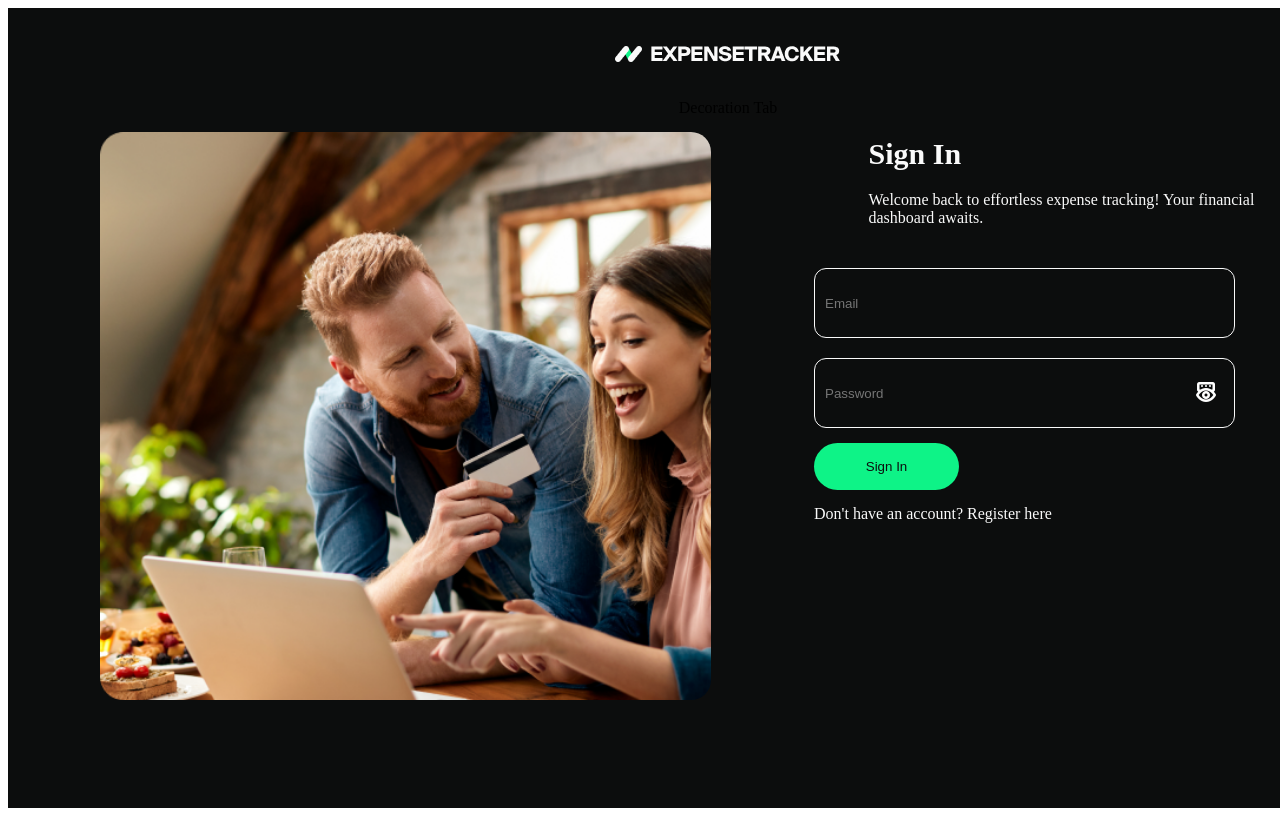
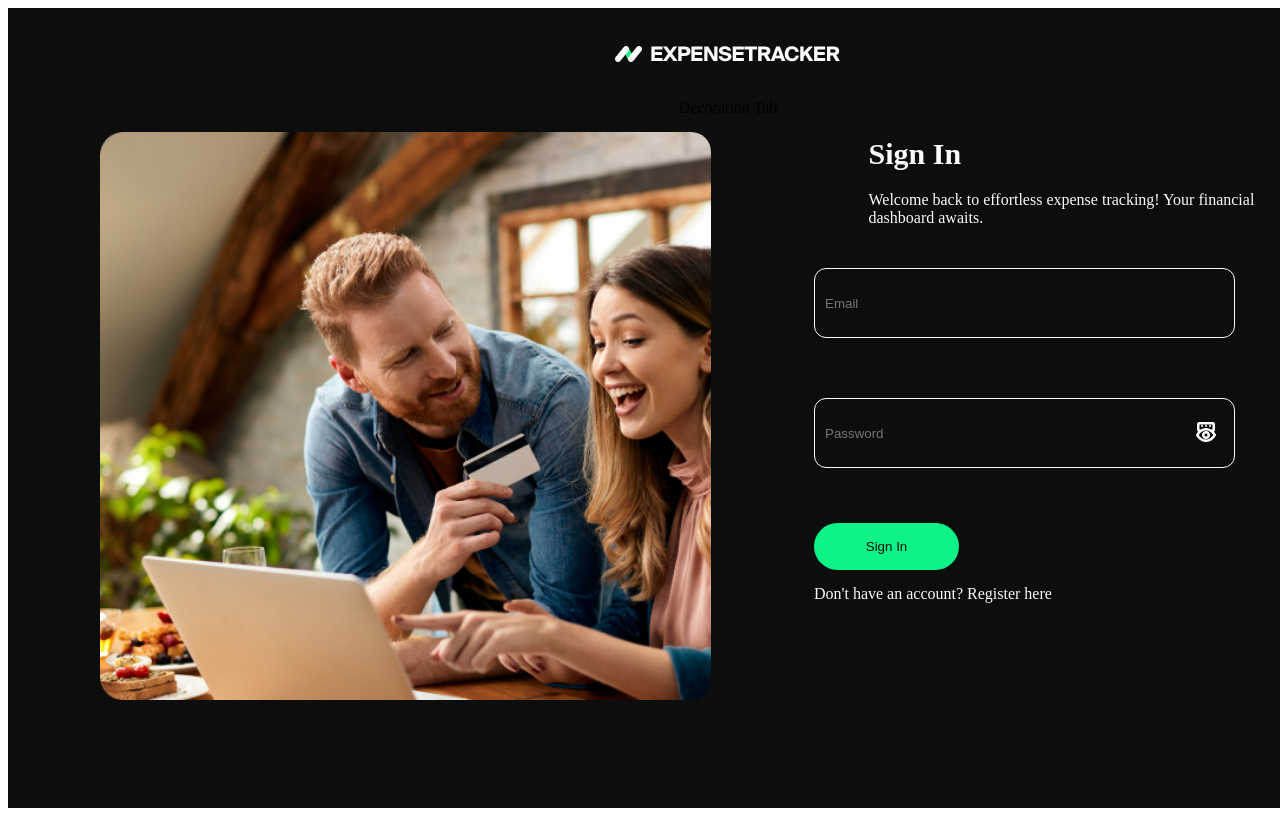
Before and after one commit to Reuelle/expense-tracker, a React (Create React App) app: page /expense-tracker/login in a window 1280 px wide. Shown: the top 816 px of the page. Built offline with nearby package versions, Linux system fonts and the light colour scheme.

Commit message:
Update AuthForm.module.css

```diff
--- a/src/components/AuthForm/AuthForm.module.css
+++ b/src/components/AuthForm/AuthForm.module.css
@@ -13,7 +13,7 @@
 }
 
 .formGroup {
-  margin-bottom: 15px;
+  margin-bottom: 55px;
 }
 
 .fieldWrapper {
```
